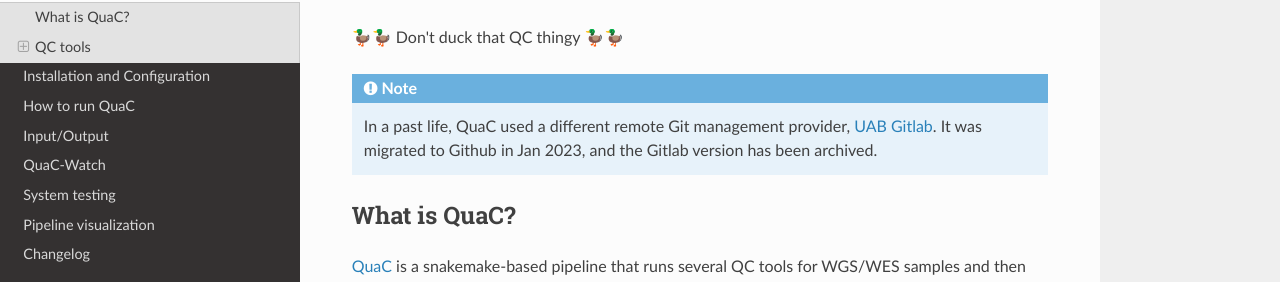
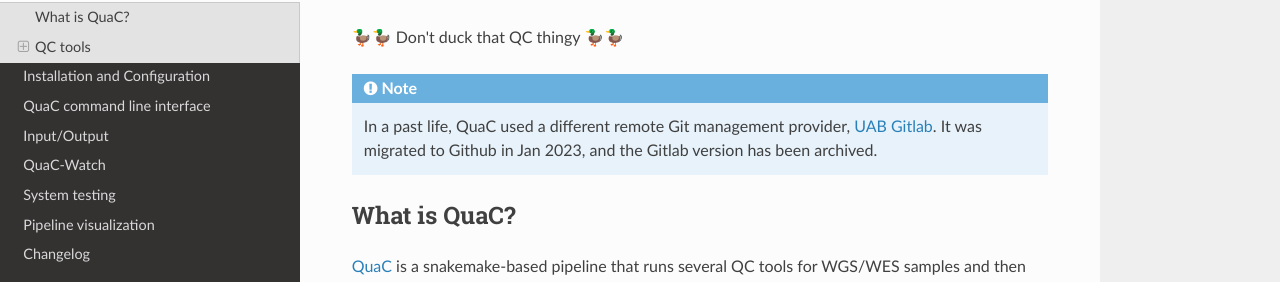
Before and after one commit to uab-cgds-worthey/quac, an MkDocs documentation site: the page built from docs/index.md, in a window 1280 px wide. Shown: the part 134-416 px from the top of the page. Built offline with MkDocs 1.6.1, drawn with Linux system fonts in a browser that asks for light colours; nearby versions of some CDN libraries.

Commit message:
updates page name

```diff
--- a/mkdocs.yaml
+++ b/mkdocs.yaml
@@ -2,7 +2,7 @@
 nav:
   - Home: index.md
   - Installation and Configuration: installation_configuration.md
-  - How to run QuaC: quac_cli.md
+  - QuaC command line interface: quac_cli.md
   - Input/Output: input_output.md
   - QuaC-Watch: quac_watch.md
   - System testing: system_testing.md
```
